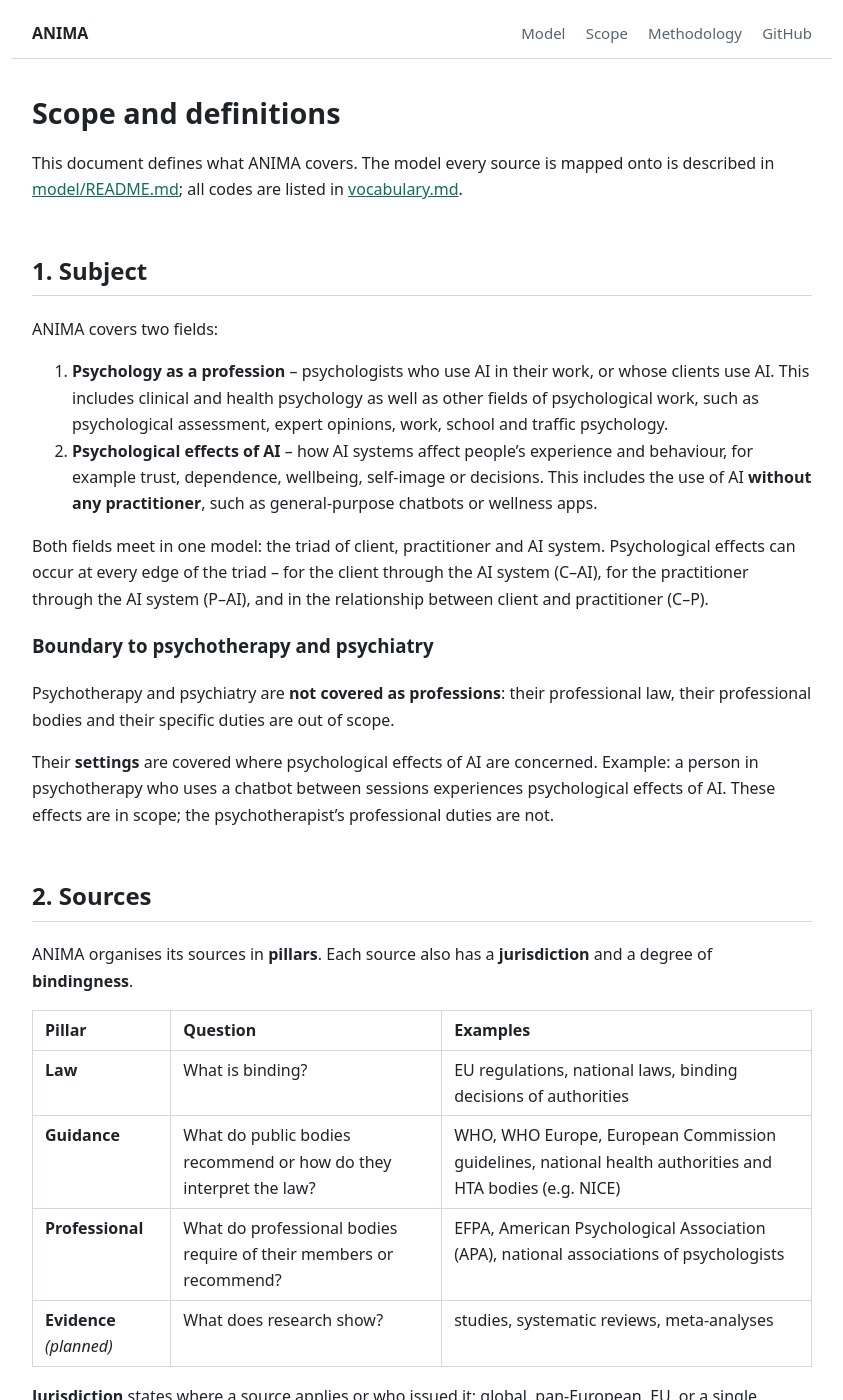
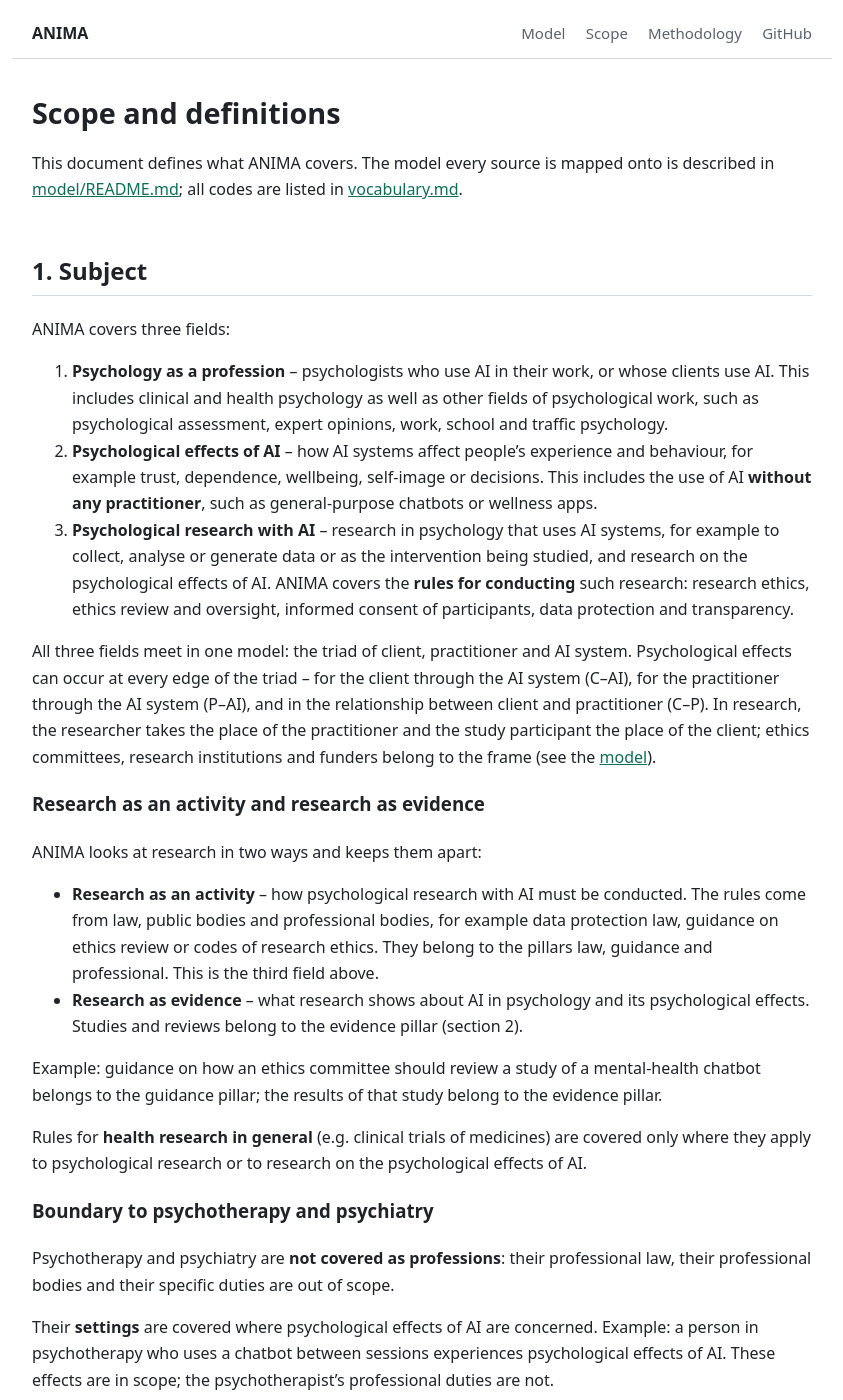
Before and after one commit to j0hnhaas/anima-framework, a Jekyll site: the page built from docs/scope.md, in a window 1280 px wide and 1400 px high. Shown: the whole window, without its empty margins (218-1061 px from the left). Built offline with Jekyll 4.4.1, drawn with Linux system fonts in a browser that asks for light colours; our own code applies the rules of GitHub Pages for plain Markdown files; some of the changed text lies outside the part shown.

Commit message:
Extend scope to psychological research with AI
Add a third field to the scope: the rules for conducting psychological
research that uses AI or studies its psychological effects (research
ethics, ethics review, consent, data protection). Research findings stay
in the evidence pillar; scope.md now separates research as an activity
from research as evidence.

- model: study participant as client, researcher as practitioner;
  ethics committees, research institutions and funders in the institution
- search protocol 1.1: review question, PCC, inclusion criterion 2 and
  search terms adapted; amendment recorded with reason (CAND-0048, S-005)
  and the limitation for searches S-001 to S-017
- methodology, README, CITATION.cff and .zenodo.json aligned

Co-Authored-By: Claude Opus 5.5 <noreply@anthropic.com>
Claude-Session: https://claude.ai/code/session_0114XvCxdujjQb3wps2LPm2Z

```diff
--- a/docs/scope.md
+++ b/docs/scope.md
@@ -4,12 +4,24 @@ This document defines what ANIMA covers. The model every source is mapped onto i
 
 ## 1. Subject
 
-ANIMA covers two fields:
+ANIMA covers three fields:
 
 1. **Psychology as a profession** – psychologists who use AI in their work, or whose clients use AI. This includes clinical and health psychology as well as other fields of psychological work, such as psychological assessment, expert opinions, work, school and traffic psychology.
 2. **Psychological effects of AI** – how AI systems affect people's experience and behaviour, for example trust, dependence, wellbeing, self-image or decisions. This includes the use of AI **without any practitioner**, such as general-purpose chatbots or wellness apps.
+3. **Psychological research with AI** – research in psychology that uses AI systems, for example to collect, analyse or generate data or as the intervention being studied, and research on the psychological effects of AI. ANIMA covers the **rules for conducting** such research: research ethics, ethics review and oversight, informed consent of participants, data protection and transparency.
 
-Both fields meet in one model: the triad of client, practitioner and AI system. Psychological effects can occur at every edge of the triad – for the client through the AI system (C–AI), for the practitioner through the AI system (P–AI), and in the relationship between client and practitioner (C–P).
+All three fields meet in one model: the triad of client, practitioner and AI system. Psychological effects can occur at every edge of the triad – for the client through the AI system (C–AI), for the practitioner through the AI system (P–AI), and in the relationship between client and practitioner (C–P). In research, the researcher takes the place of the practitioner and the study participant the place of the client; ethics committees, research institutions and funders belong to the frame (see the [model](../model/README.md#1-nodes)).
+
+### Research as an activity and research as evidence
+
+ANIMA looks at research in two ways and keeps them apart:
+
+- **Research as an activity** – how psychological research with AI must be conducted. The rules come from law, public bodies and professional bodies, for example data protection law, guidance on ethics review or codes of research ethics. They belong to the pillars law, guidance and professional. This is the third field above.
+- **Research as evidence** – what research shows about AI in psychology and its psychological effects. Studies and reviews belong to the evidence pillar (section 2).
+
+Example: guidance on how an ethics committee should review a study of a mental-health chatbot belongs to the guidance pillar; the results of that study belong to the evidence pillar.
+
+Rules for **health research in general** (e.g. clinical trials of medicines) are covered only where they apply to psychological research or to research on the psychological effects of AI.
 
 ### Boundary to psychotherapy and psychiatry
 
@@ -50,6 +62,8 @@ The boundary between wellbeing and a medical purpose often depends on the intend
 
 **Psychological effects of AI.** Effects of AI systems on people's experience and behaviour, whether intended or not, and whether or not a practitioner is involved.
 
+**Psychological research with AI.** Research in psychology in which AI systems are used – to collect, analyse or generate data, or as the intervention being studied – or in which the psychological effects of AI are studied. In ANIMA, the term refers to the conduct of such research; its findings belong to the evidence pillar.
+
 **Client, practitioner, AI system.** The three nodes of the triad, defined in the [model](../model/README.md#1-nodes). In short: the *client* is the person with or about whom psychological work is done, or who is psychologically affected by an AI system; the *practitioner* is a psychologist who carries professional responsibility; the *AI system* is defined as in Art. 3(1) of the EU AI Act (Regulation (EU) 2024/1689).
 
 **Mental health.** ANIMA follows the broad WHO understanding: mental health is a state of mental well-being that enables people to cope with stress, realise their abilities and take part in their community. It is more than the absence of mental disorders. Source: WHO, *Mental health: strengthening our response* (fact sheet).
```
Also changed, not shown: README.md (+1 -0 lines), docs/methodology.md (+1 -1 lines), docs/search-protocol.md (+7 -6 lines), model/README.md (+4 -3 lines), .zenodo.json, CHANGELOG.md, 1 other file.
